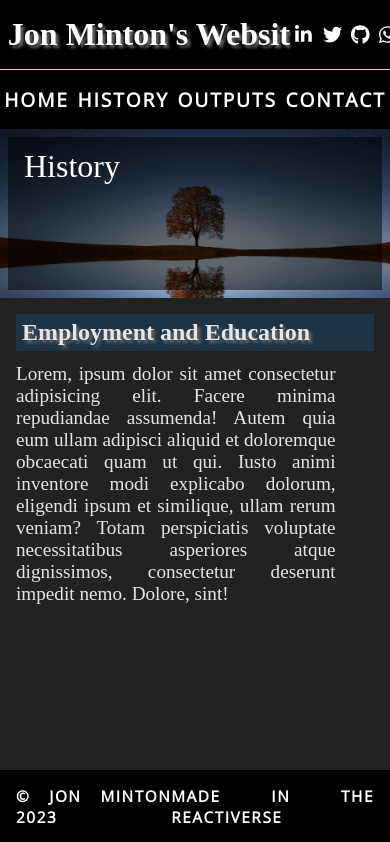
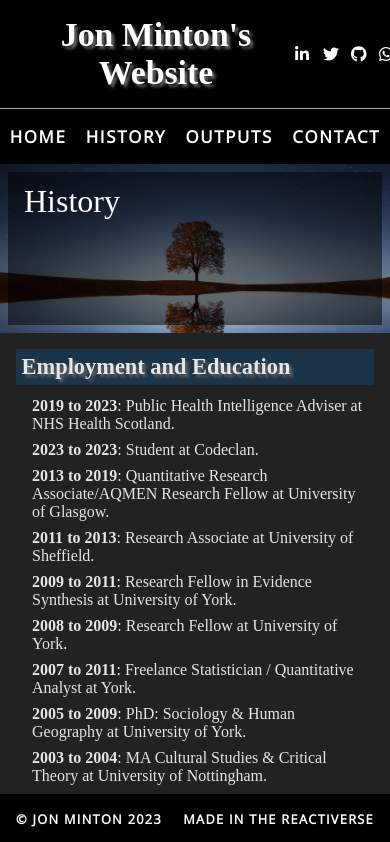
Before and after one commit to JonMinton/portfolio-new, a React (Create React App) app: page /history in a window 390 px wide. Shown: the top 842 px of the page. Built offline with nearby package versions, Linux system fonts and the light colour scheme; a web font is replaced by a local one.

Commit message:
add various additional features and make more suitable for mobile

```diff
--- a/src/App.js
+++ b/src/App.js
@@ -20,16 +20,26 @@ import Outputs from "./pages/Outputs";
 
 function App() {
   const [title, setTitle] = useState();
+  const [firstView, setFirstView] = useState(true);
 
   useEffect(() => {
     setTitle("Jon Minton's Website");
   }, []);
 
+
+  useEffect(() => {
+    // set 5 second delay
+    setTimeout(() => {
+      setFirstView(false);
+    }, 5000);
+  }, [])
+
+
   return (
     <div className="App">
       <Header title = {title} />
       <Routes>
-        <Route path="/" element={<Home />} />
+        <Route path="/" element={<Home firstView={firstView}/>} />
         <Route path="/history" element={<EmpEd />} />
         <Route path="/outputs" element={<Outputs />} />
         <Route path="/contact" element={<Contact />} />
--- a/src/components/BigHero.js
+++ b/src/components/BigHero.js
@@ -4,6 +4,7 @@ import background from '../img/pexels-pixabay-268533.jpg'
 
 
 const BigHero = (
+  { firstView }
     // { title, sideText, bgImage, images }
 ) => {
 
@@ -21,7 +22,7 @@ const BigHero = (
         <div className="bigHero__top bigHero__h2">
           Hi, I'm Jon.&nbsp;&nbsp;
           <span
-            className="textDelay_1s"
+            className={firstView ? "textDelay_1s" : ""}
           >
             I'm interested in...
           </span>
@@ -30,9 +31,15 @@ const BigHero = (
         <div className="bigHero__bottom-right">
           <nav className="bigHero__nav">
             <ul className="bigHero__ul bigHero__parent">
-              <li><a className="bigHero__link bigHero__child demography textDelay_2s" href="#demography-and-risk">Demography & Risk</a></li>
-              <li><a className="bigHero__link bigHero__child data-science textDelay_3s" href="#data-science">Data Science</a></li>
-              <li><a className="bigHero__link bigHero__child software textDelay_4s" href="#software-development">Software Development</a></li>
+              <li>
+                <a
+                  className={"bigHero__link bigHero__child demography".concat(firstView ? " textDelay_2s" : "")} href="#demography-and-risk">Demography & Risk</a></li>
+              <li>
+                <a
+                  className={"bigHero__link bigHero__child data-science".concat(firstView ? " textDelay_3s" : "")} href="#data-science">Data Science</a></li>
+              <li>
+                <a
+                  className={"bigHero__link bigHero__child software".concat(firstView ? " textDelay_4s" : "")} href="#software-development">Software Development</a></li>
             </ul>
           </nav>
         </div>
--- /dev/null
+++ b/src/components/EmpEdItem.js
@@ -0,0 +1,21 @@
+
+const EmpEdItem = (
+    {
+        years,
+        role,
+        place,
+        activities
+    }
+
+) => {
+  return (
+    <li className="history__li">
+        <strong>
+            {years[0]}
+            &nbsp;to&nbsp;
+            {years[1]}</strong>: {role} at {place}.
+    </li>
+  )
+}
+
+export default EmpEdItem
--- a/src/components/LinkBox.js
+++ b/src/components/LinkBox.js
@@ -29,7 +29,11 @@ const LinkBox = ({ url, icon }) => {
 
   return (
     <>
-      <a href={url} >
+      <a
+          href={url}
+          rel="noreferrer"
+          target = "_blank"
+      >
         <FontAwesomeIcon icon={getIcon(icon)}  />
       </a>
     </>
--- a/src/css/index.css
+++ b/src/css/index.css
@@ -30,7 +30,10 @@ textarea {
 :root {
   /* FONTS */
   --FF: 'Open Sans', sans-serif;
-  --FS: clamp(1.2rem, 2.0vh, 1.6rem);
+  --FS: clamp(1rem, 1.2vh, 1.6rem);
+
+  --FS-H1: calc(var(--FS) * 1.6);
+  --FS-H2: calc(var(--FS) * 1.4);
 
   /* SIZING */
 
@@ -40,6 +43,7 @@ textarea {
 
   --COLOR-HEADFOOT-BG: #000;
   --COLOR-HEADFOOT-TEXT: #FFF;
+  --COLOR-MAIN-H2-SHADOW: #666;
   --COLOR-MAIN-BG: #222;
   --COLOR-MAIN-TEXT: hsl(0, 0%, 90%);
   --COLOR-BG-TINT-LIGHT: rgba(255, 255, 255, 0.5);
@@ -47,9 +51,10 @@ textarea {
   --COLOR-BODY-BG-TOP: hsl(60, 15%, 25%);
   --COLOR-BODY-BG-BOTTOM: hsl(0, 15%, 27%);
   --COLOR-SECTION-HEADER-BG: rgb(28, 52, 71);
+  --COLOR-LINK-ACTIVE: #F00;
   --COLOR-LINK-SHADOW-TINT: #5288a1;
   --COLOR-BIGHERO-NAVBOX-BG:  rgba(128, 0, 128, 0.752);
-
+  --COLOR-NAVTOP-BORDER: rgb(178, 160, 167);
   /* BORDERS */
 
   --BORDER-TB: 1px solid #000;
@@ -62,6 +67,7 @@ textarea {
   /* MARGIN */
 
   --MARGIN-LR: 1rem;
+  --MARGIN-RIGHT: clamp(5px, 1vw, 1rem);
   --MARGIN-TB: 1em;
 
 }
@@ -201,6 +207,10 @@ p {
 }
 
 
+h2 {
+  font-size: var(--FS-H2);
+}
+
 /* || HEADER */
 
 .header {
@@ -249,6 +259,8 @@ p {
 }
 
 .header__h1 {
+  font-size: clamp(calc(var(--FS-H1) * 0.6), 4vh, calc(2 * var(--FS-H1)));
+
   padding-top: var(--PADDING);
   padding-bottom: var(--PADDING);
   text-align: center;
@@ -260,7 +272,7 @@ p {
 .header__nav {
   padding-top: 0;
   padding-bottom: var(--MARGIN-TB);
-  border-top: 1px solid pink;
+  border-top: 1px solid var(--COLOR-NAVTOP-BORDER);
 }
 
 .header__ul {
@@ -273,7 +285,7 @@ p {
 .header__link {
   text-decoration: none;
   color: var(--COLOR-HEADFOOT-TEXT);
-  font-size: var(--FS);
+  font-size: clamp(calc(var(--FS) * 0.6), 2vh, calc(2 * var(--FS)));
   font-family: var(--FF);
   font-weight: bold;
   text-transform: uppercase;
@@ -285,7 +297,7 @@ p {
 .header__link:hover,
 .header__link:focus,
 .header__link:active {
-  color: #F00;
+  color: var(--COLOR-LINK-ACTIVE);
 }
 
 /* || MAIN */
@@ -306,7 +318,7 @@ p {
 
 .main__h2 {
   text-align: left;
-  text-shadow: 3px 3px 3px #666;
+  text-shadow: 3px 3px 3px var(--COLOR-MAIN-H2-SHADOW);
   background-color: var(--COLOR-SECTION-HEADER-BG);
   padding-top: calc(var(--PADDING) / 3);
   padding-bottom: calc(var(--PADDING) / 3);
@@ -392,7 +404,7 @@ p {
 }
 
 .bigHero__h2 {
-  font-size: 2rem;
+  font-size: clamp(calc(var(--FS-H2) * 0.6), 4vh, calc(2 * var(--FS-H2)));
   display: flex;
   color: var(--COLOR-HEADFOOT-TEXT);
   padding-left: var(--PADDING);
@@ -434,7 +446,7 @@ p {
   padding-top: 0.5em;
   padding-left: 0.5em;
   color: var(--COLOR-HEADFOOT-TEXT);
-  font-size: calc(var(--FS) * 1.2);
+  font-size: clamp(calc(var(--FS) * 0.6), 2vh, calc(2 * var(--FS)));
 }
 
 .bigHero__nav ul {
@@ -502,7 +514,7 @@ p {
   font-size: var(--FS);
   margin-bottom: 0.5em;
   margin-left: var(--MARGIN-LR);
-  margin-right: var(--MARGIN-LR)
+  margin-right: var(--MARGIN-RIGHT)
 }
 
 /* || LinkBox */
@@ -534,3 +546,13 @@ p {
 .label {
   margin-left: 5px;
 }
+
+/* || HISTORY */
+
+.history__li {
+  list-style: none;
+  margin-bottom: 0.5em;
+  margin-left: var(--MARGIN-LR);
+  margin-right: var(--MARGIN-RIGHT);
+  font-size: var(--FS);
+}
--- /dev/null
+++ b/src/local-json/education-and-employment.json
@@ -0,0 +1,116 @@
+[
+    {
+        "id": 1,
+        "place": "NHS Health Scotland",
+        "role": "Public Health Intelligence Adviser",
+        "years": [2019, 2023],
+        "activities":
+            [
+                "Working in Public Health Observatory in NHS Health Scotland, focused on mortality trends analysis",
+                "NHS HS was vested into Public Health Scotland (PHS) on 1 April 2020",
+                "Secondment to supporting COVID guidance led by Scottish Government in 2020",
+                "Broader remit in Place & Wellbeing Directorate from 2021 onwards"
+            ]
+    },
+    {
+        "id": 2,
+        "place": "Codeclan",
+        "role": "Student",
+        "years": [2023, 2023],
+        "activities": [
+            "Full-time, 16-week, immersive software development course",
+            "Learning to code in Python, JavaScript, HTML, CSS, SQL, and React",
+            "Learning to use Git, GitHub, and Agile methodologies"
+        ]
+
+    },
+    {
+        "id": 3,
+        "place": "University of Glasgow",
+        "role": "Quantitative Research Associate/AQMEN Research Fellow",
+        "years": [2013, 2019],
+        "activities": [
+            "Open contract with five years funding to work on the Urban Segregation and Inequalities Research Project (USIRP) as part of phase II of the Advanced Quantitative Methods Network (AQMEN). (PI: Prof. Gwilym Pryce)",
+            "Various student masters student supervision; and teaching/training in various courses, including in public health policy and methods, including introductory and advanced courses in data science and statistics using R"
+        ]
+    },
+    {
+        "id": 4,
+        "place": "University of Sheffield",
+        "role": "Research Associate",
+        "years": [2011, 2013],
+        "activities": [
+            "Health economics/operational research",
+            "Member of National Institute for Health and Care Excellence (NICE) Decision Support Unit"
+        ]
+    },
+    {
+        "id": 5,
+        "place": "University of York",
+        "role": "Research Fellow in Evidence Synthesis",
+        "years": [2009, 2011],
+        "activities": [
+            "Fixed-term contract started end November 2009.",
+            "Systematic reviewer for health technology assessments for the NHS."
+        ]
+    },
+    {
+        "id": 6,
+        "place": "University of York",
+        "role": "Research Fellow",
+        "years": [2008, 2009],
+        "activities": [
+            "Fixed-term contract lasting December 2008 – August 2009.",
+            "Researcher on project commissioned by DWP and BIS (previously DIUS) investigating the measurement of housing and employment outcomes for offenders on probation.",
+            "Qualitative, focus group-based research based on interviews with almost one hundred offenders, probation officers, jobcentre staff and other key stakeholders.",
+            "Interviewer on European Union commissioned survey on housing wealth attitudes."
+        ]
+    },
+    {
+        "id": 7,
+        "place": "York",
+        "role" : "Freelance Statistician / Quantitative Analyst",
+        "years": [2007, 2011],
+        "activities": [
+            "Occasional work advising on survey design and performing quantitative analyses for private sector organisations.",
+            "Strong emphasis throughout on presenting the results of quantitative analysis in ways that are clear, persuasive and visually engaging."
+        ]
+    },
+    {
+        "id": 7,
+        "place" : "University of York",
+        "role" : "PhD: Sociology & Human Geography",
+        "years" : [2005, 2009],
+        "activities" : [
+            "PhD thesis: ‘Pathways to Work? An analysis of the impact of the Pathways to Work programme on incapacity benefits claimants’ employment transitions.’",
+            "Supervisors: Prof. Roger Burrows (Sociology, York), Prof. Danny Dorling (Geography, Sheffield), Dr. Kate Pickett (Health Sciences, York).",
+            "Funded by White Rose Consortium 2005 ‘Sustainable Communities’ research network studentship."
+        ]
+    },
+    {
+        "id": 9,
+        "place" : "University of Nottingham",
+        "role" : "MA Cultural Studies & Critical Theory",
+        "years" : [2003, 2004],
+        "activities" : [
+            "Dissertation: ‘Richard Rorty and the New Left.’"
+        ]
+    },
+    {
+        "id": 10,
+        "place" : "University of Nottingham",
+        "role" : "BEng (Hons) Electronic Engineering (2.1)",
+        "years" : [1999, 2003],
+        "activities" : [
+            "Dissertation: ‘Machine Calibration through Digital Image Analysis.’"
+        ]
+    },
+    {
+        "id": 11,
+        "place" : "John Port Sixth Form, Etwall, Derbyshire",
+        "role" : "A levels: Mathematics (A), Physics (A), Business Studies (B), General Studies (B)",
+        "years" : [1997, 1999],
+        "activities" : []
+    }
+
+]
--- a/src/pages/Contact.js
+++ b/src/pages/Contact.js
@@ -7,7 +7,10 @@ const Contact = () => {
       <main className="main">
         <article className="main__article">
           <h2 className="main__h2">Contact</h2>
-          <p className="main__p">Lorem ipsum dolor sit amet consectetur adipisicing elit. Minima ducimus incidunt dolorum sunt et magni fugiat maiores at cumque suscipit, doloribus atque consequatur labore? Quo quasi labore sapiente voluptas qui pariatur. Maxime rem laudantium ullam quidem autem a qui fugit, eum voluptatem praesentium reprehenderit quibusdam nulla incidunt asperiores consequatur numquam!</p>
+          <p className="main__p">
+            Please get in touch using one of the options in the top right of the website header.
+            LinkedIn is preferred.
+          </p>
         </article>
       </main>
     </>
--- a/src/pages/EmpEd.js
+++ b/src/pages/EmpEd.js
@@ -1,6 +1,23 @@
+
 import Hero from '../components/Hero'
+import EmpEdItem from '../components/EmpEdItem'
+
+import emped from '../local-json/education-and-employment.json'
+
 
 const EmpEd = () => {
+
+    const empedItems = emped.map((item) => {
+        return (
+            <EmpEdItem
+                key = {item.id}
+                role = {item.role}
+                place = {item.place}
+                years = {item.years}
+                activities = {item.activities}
+            />
+        )
+    })
     return (
         <>
             <Hero title = "History"/>
@@ -9,9 +26,9 @@ const EmpEd = () => {
                     <h2 className="main__h2">
                         Employment and Education
                     </h2>
-                <p className="main__p">
-                    Lorem, ipsum dolor sit amet consectetur adipisicing elit. Facere minima repudiandae assumenda! Autem quia eum ullam adipisci aliquid et doloremque obcaecati quam ut qui. Iusto animi inventore modi explicabo dolorum, eligendi ipsum et similique, ullam rerum veniam? Totam perspiciatis voluptate necessitatibus asperiores atque dignissimos, consectetur deserunt impedit nemo. Dolore, sint!
-                </p>
+                    <ul>
+                        {empedItems}
+                    </ul>
                 </article>
             </main>
         </>
--- a/src/pages/Home.js
+++ b/src/pages/Home.js
@@ -3,10 +3,11 @@ import BigHero from "../components/BigHero"
 import { Link } from "react-router-dom"
 
 
-const Home = () => {
+const Home = ( { firstView }) => {
+
   return (
     <>
-        <BigHero />
+        <BigHero firstView={firstView} />
         <main className="main">
         <article className="main__article">
         <h2 className="main__h2">Welcome</h2>
--- a/src/pages/Whoops404.js
+++ b/src/pages/Whoops404.js
@@ -1,9 +1,11 @@
-import React from 'react'
 
-const Whoops404 = () => {
+const Whoops404 = ({fOff}) => {
+  fOff()
+
   return (
     <main className="main">
-        Whoops404
+      <h2 className="main__h2">404</h2>
+      <p className="main__p">Page not found. Sorry!</p>
     </main>
   )
 }
```
Lines whose indentation alone changed are shown as unchanged.
